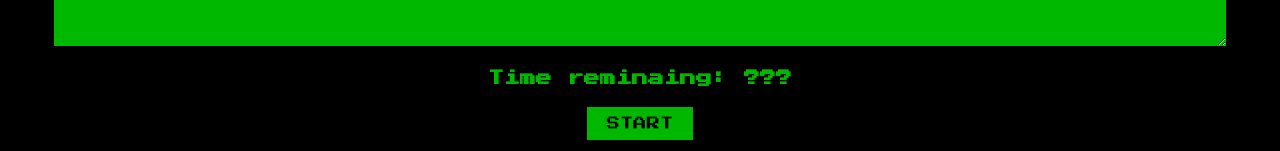
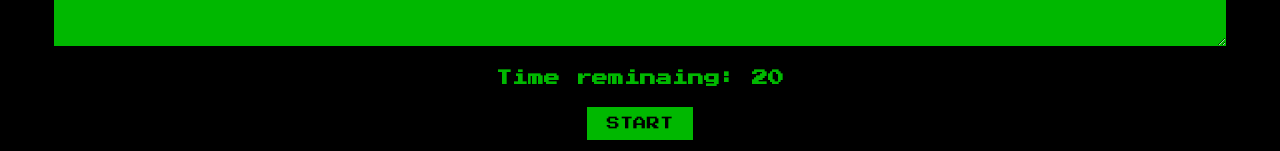
Before and after one commit to exxedridel/hooks-react-speed-typing-game, a React app: page / in a window 1280 px wide. Shown: the part 244-395 px from the top of the page. Built offline with nearby package versions, Linux system fonts and the light colour scheme.

Commit message:
Added: Effect to act as a timer counting down and to stop when time is 0

```diff
--- a/src/components/App.jsx
+++ b/src/components/App.jsx
@@ -1,9 +1,17 @@
-import React, { useState } from "react";
+import React, { useState, useEffect } from "react";
 import "../styles/global.scss";
 
 const App = () => {
   const [textArea, setTextArea] = useState("");
-  console.log(textArea);
+  const [timeRemaining, setTimeRemaining] = useState(25);
+
+  useEffect(() => {
+    if (timeRemaining > 0) {
+      setTimeout(() => {
+        setTimeRemaining((prevTimer) => prevTimer - 1);
+      }, 1000);
+    }
+  }, [timeRemaining]);
 
   function handleChange(e) {
     const { value } = e.target;
@@ -20,7 +28,7 @@ const App = () => {
     <div>
       <h1>How fast do you type?</h1>
       <textarea value={textArea} placeholder="" onChange={handleChange} />
-      <h4>Time reminaing: ???</h4>
+      <h4>Time reminaing: {timeRemaining}</h4>
       <button onClick={() => countWords(textArea)}>Start</button>
       <h1>Word count: ???</h1>
     </div>
```
